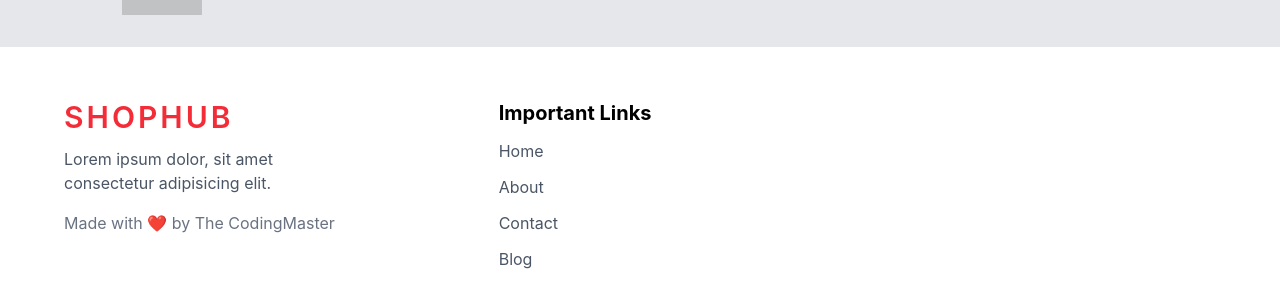
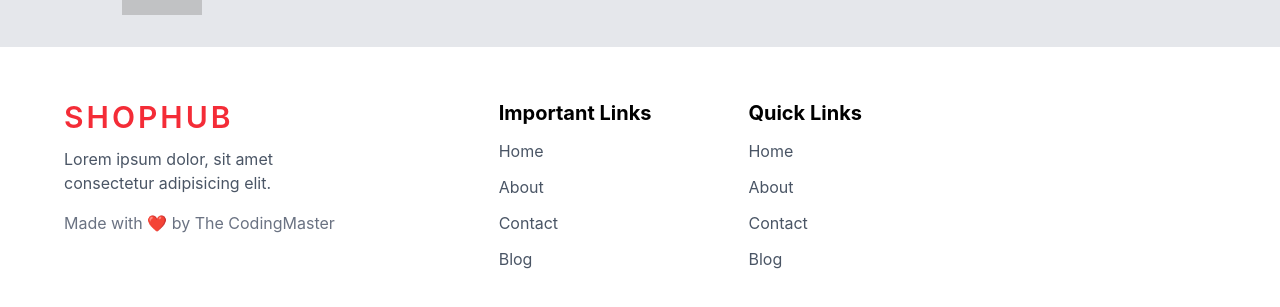
Before and after one commit to kaxadeveloper/Ecommerce, a React (Vite) app: page / in a window 1280 px wide. Shown: the part 4087-4394 px from the top of the page. Built offline with nearby package versions, Linux system fonts and the light colour scheme; grey boxes are pictures that could not be loaded.

Commit message:
add second column

```diff
--- a/src/components/Footer/Footer.jsx
+++ b/src/components/Footer/Footer.jsx
@@ -57,6 +57,27 @@ const Footer = () => {
                                 }
                             </ul>
                         </div>
+
+                        <div className='py-8 px-4'>
+                            <h1 className='text-xl font-bold sm:text-left mb-3'>
+                                Quick Links
+                            </h1>
+                            <ul className='space-y-3'>
+                                {
+                                    FooterLinks.map((data, index) => (
+                                        <li key={index}>
+                                            <a
+                                                href={data.link}
+                                                className='text-gray-600 dark:text-gray-400 hover:dark:text-white hover:text-black duration-300'
+                                            >
+                                                {data.title}
+                                            </a>
+                                        </li>
+                                    ))
+                                }
+                            </ul>
+                        </div>
+
                     </div>
                 </div>
             </div>
```
